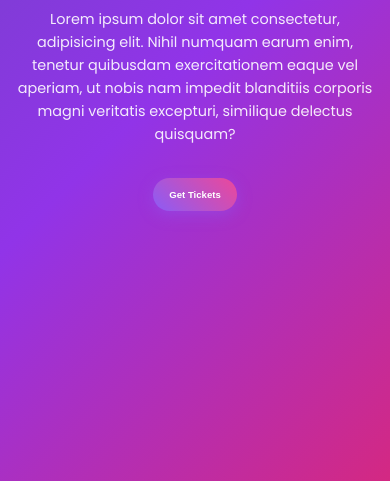
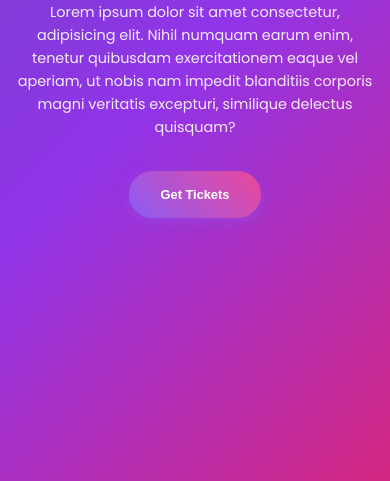
Before and after one commit to blagochinnova/Eventa, a plain HTML site: page index.html in a window 390 px wide. Shown: the part 363-844 px from the top of the page. Drawn offline with Linux system fonts and the light colour scheme.

Commit message:
hero button

```diff
--- a/css/styles.css
+++ b/css/styles.css
@@ -193,7 +193,7 @@ body {
   color: white;
   border: none;
   padding: 1rem 2rem;
-  font-size: clamp(0.6rem, 2vw, 1.1rem);
+  font-size: clamp(0.8rem, 2vw, 1.1rem);
   font-weight: 600;
   border-radius: 50px;
   cursor: pointer;
@@ -593,9 +593,6 @@ body {
   .hero-title {
     font-size: 3rem;
   }
-  .cta-button {
-    padding: 0.7rem 1rem;
-  }
   .tickets-grid {
     grid-template-columns: 1fr;
     gap: 1.5rem;
```
